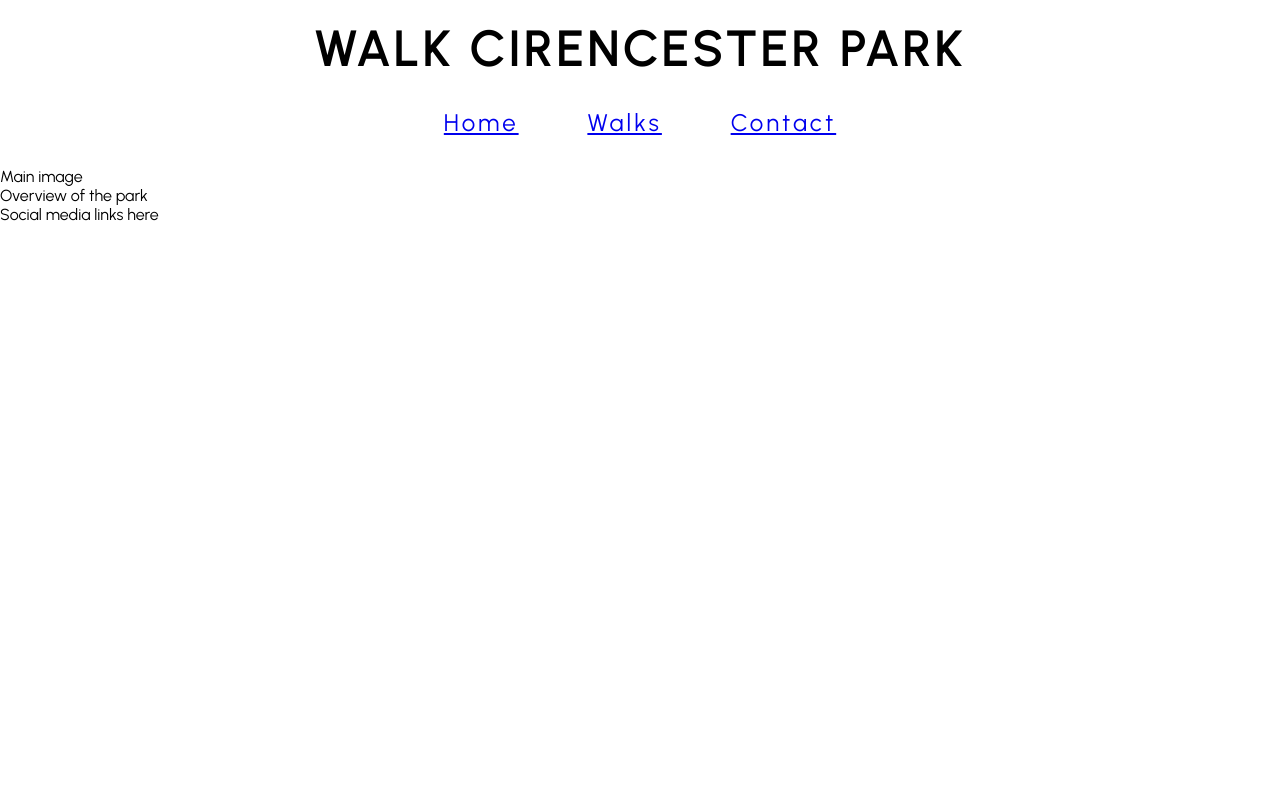
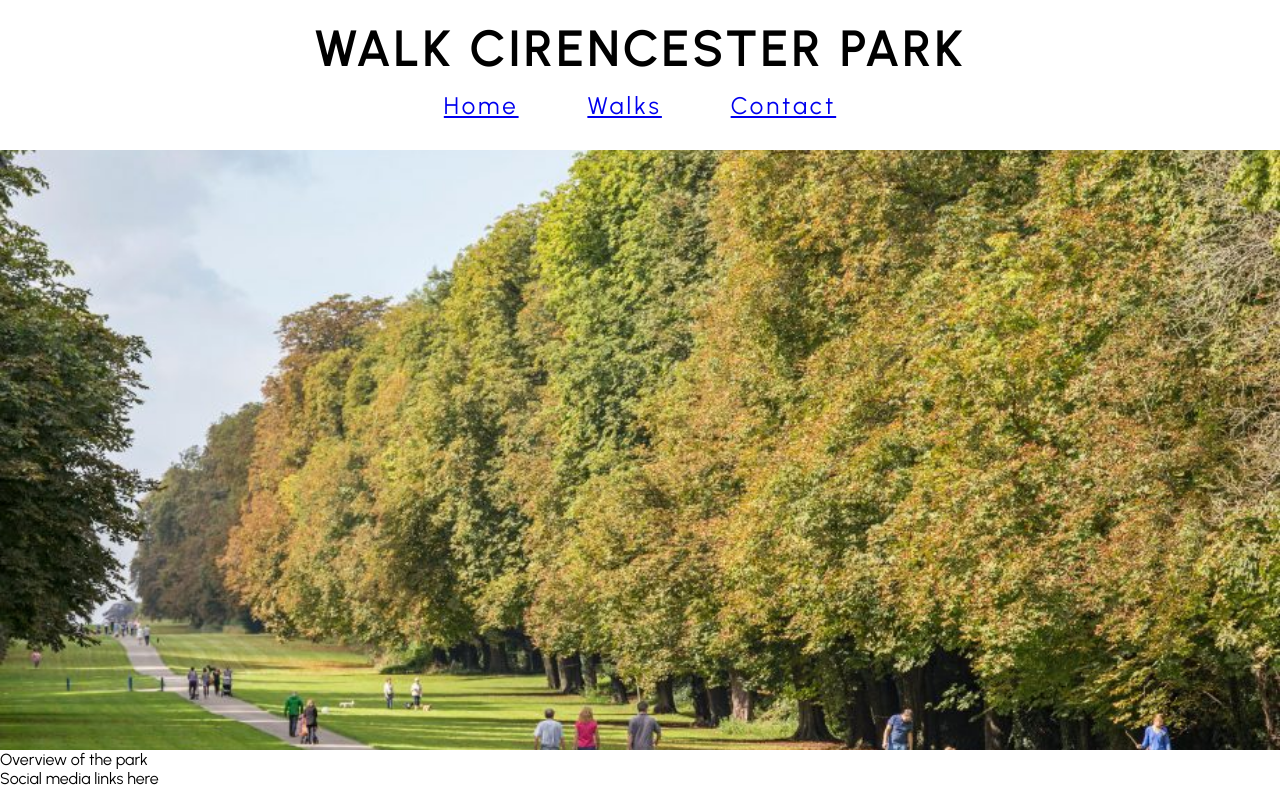
Before and after one commit to Robn88/walk-cirencester-park, a plain HTML site: page index.html in a window 1280 px wide. Drawn offline with Linux system fonts and the light colour scheme.

Commit message:
Add main image and style

```diff
--- a/assets/css/style.css
+++ b/assets/css/style.css
@@ -12,6 +12,7 @@ body {
     font-weight: 300;
 }
 
+/*style for header and nav bar*/
 h1 {
     text-transform: uppercase;
     color: black;
@@ -34,4 +35,13 @@ nav {
 nav li {
     display:inline-block;
     padding: 30px;
+    padding-top: 1%;
 }
+
+/*main image and nested text box*/
+#main-image {
+    background: url(../images/main-image.jpg) no-repeat center center ;
+    width: 100%;
+    height: 600px;
+    background-size:cover;
+}
--- a/index.html
+++ b/index.html
@@ -1,5 +1,6 @@
 <!DOCTYPE html>
 <html lang="en">
+
 <head>
     <meta charset="UTF-8">
     <meta http-equiv="X-UA-Compatible" content="IE=edge">
@@ -7,7 +8,9 @@
     <title>Walks in Cirencester Park</title>
     <link rel="stylesheet" href="assets/css/style.css">
 </head>
+
 <body>
+    <!--header and nav links-->
     <header>
         <a href="index.html"></a>
         <h1>Walk Cirencester Park</h1>
@@ -26,9 +29,12 @@
             </ul>
         </nav>
     </header>
+
+    <!--main image-->
     <section>
-        Main image
+        <div id="main-image"></div>
     </section>
+
     <section>
         Overview of the park
     </section>
@@ -36,4 +42,5 @@
         Social media links here
     </footer>
 </body>
+
 </html>
```
Also changed, not shown: assets/images/main-image.jpg (added). Lines whose indentation alone changed are shown as unchanged.
